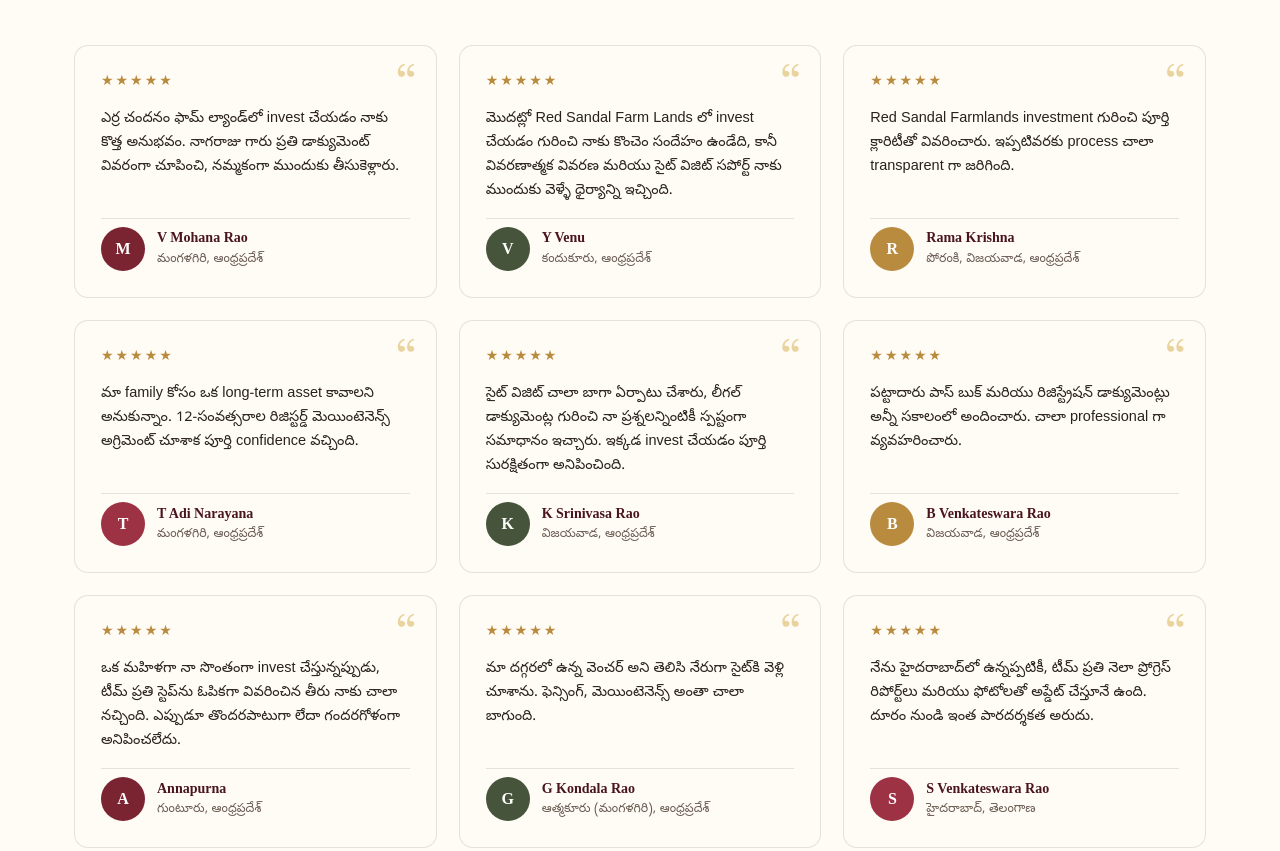
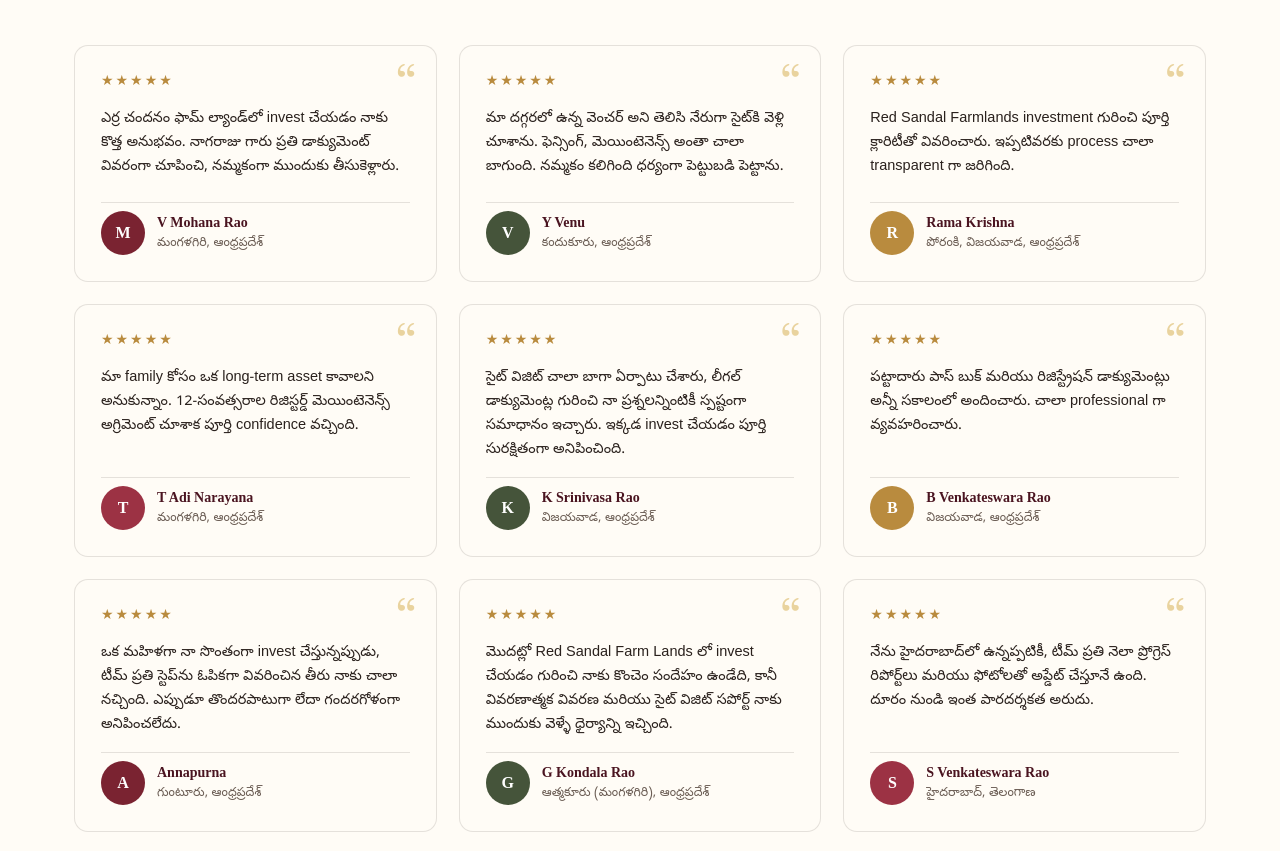
Before and after one commit to knrfortunefs-coder/Redsandalfarmlands, a plain HTML site: page index.html in a window 1280 px wide. Shown: the part 7021-7872 px from the top of the page. Drawn offline with Linux system fonts and the light colour scheme; a web font is replaced by a local one.

Commit message:
Update index.html

```diff
--- a/index.html
+++ b/index.html
@@ -1556,8 +1556,8 @@ const testimonials = [
   },
   {
     name:"Y Venu", locEn:"Kandukuru, Andhra Pradesh", locTe:"కందుకూరు, ఆంధ్రప్రదేశ్", initial:"V",
-    quoteEn:"I was unsure about investing in Red Sandal Farm Lands initially, but the detailed explanation and site visit support gave me the confidence to go ahead.",
-    quoteTe:"మొదట్లో Red Sandal Farm Lands లో invest చేయడం గురించి నాకు కొంచెం సందేహం ఉండేది, కానీ వివరణాత్మక వివరణ మరియు సైట్ విజిట్ సపోర్ట్ నాకు ముందుకు వెళ్ళే ధైర్యాన్ని ఇచ్చింది.",
+    quoteEn:"Upon learning that there was a venture nearby, I visited the site in person. The fencing and overall maintenance were excellent. Feeling confident, I went ahead and invested.",
+    quoteTe:"మా దగ్గరలో ఉన్న వెంచర్ అని తెలిసి నేరుగా సైట్‌కి వెళ్లి చూశాను. ఫెన్సింగ్, మెయింటెనెన్స్ అంతా చాలా బాగుంది. నమ్మకం కలిగింది ధర్యంగా పెట్టుబడి పెట్టాను.",
     color:"var(--forest)"
   },
   {
@@ -1592,8 +1592,8 @@ const testimonials = [
   },
   {
     name:"G Kondala Rao", locEn:"Atmakur (Mangalagiri), Andhra Pradesh", locTe:"ఆత్మకూరు (మంగళగిరి), ఆంధ్రప్రదేశ్", initial:"G",
-    quoteTe:"మా దగ్గరలో ఉన్న వెంచర్ అని తెలిసి నేరుగా సైట్‌కి వెళ్లి చూశాను. ఫెన్సింగ్, మెయింటెనెన్స్ అంతా చాలా బాగుంది.",
-    quoteEn:"When I found out there was a venture close to us, I went directly to the site to see it myself. The fencing and maintenance were excellent.",
+    quoteTe:"మొదట్లో Red Sandal Farm Lands లో invest చేయడం గురించి నాకు కొంచెం సందేహం ఉండేది, కానీ వివరణాత్మక వివరణ మరియు సైట్ విజిట్ సపోర్ట్ నాకు ముందుకు వెళ్ళే ధైర్యాన్ని ఇచ్చింది.",
+    quoteEn:"Initially, I had some reservations about investing in Red Sandal Farm Lands, but the detailed explanation and the support provided for a site visit gave me the confidence to move forward.",
     color:"var(--forest)"
   },
   {
```
